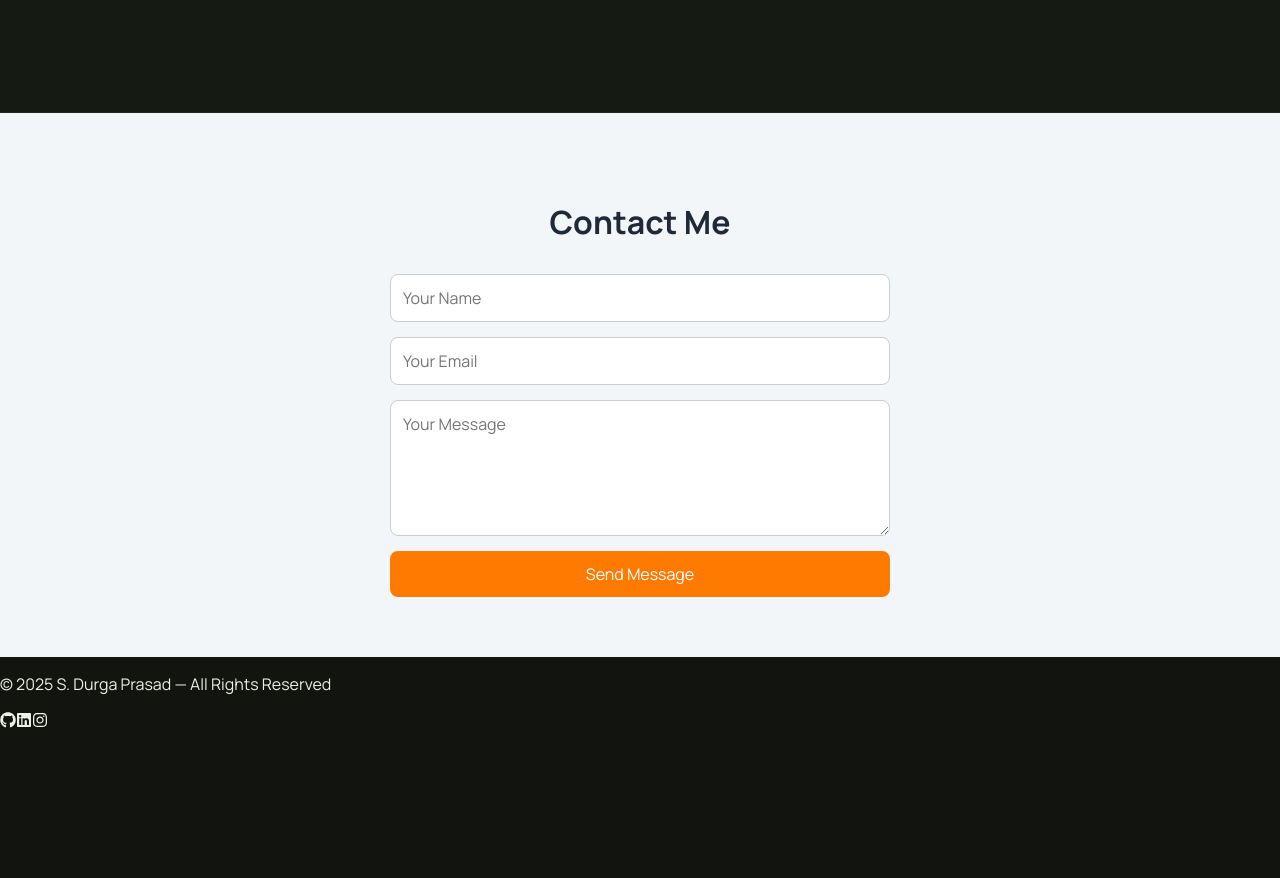
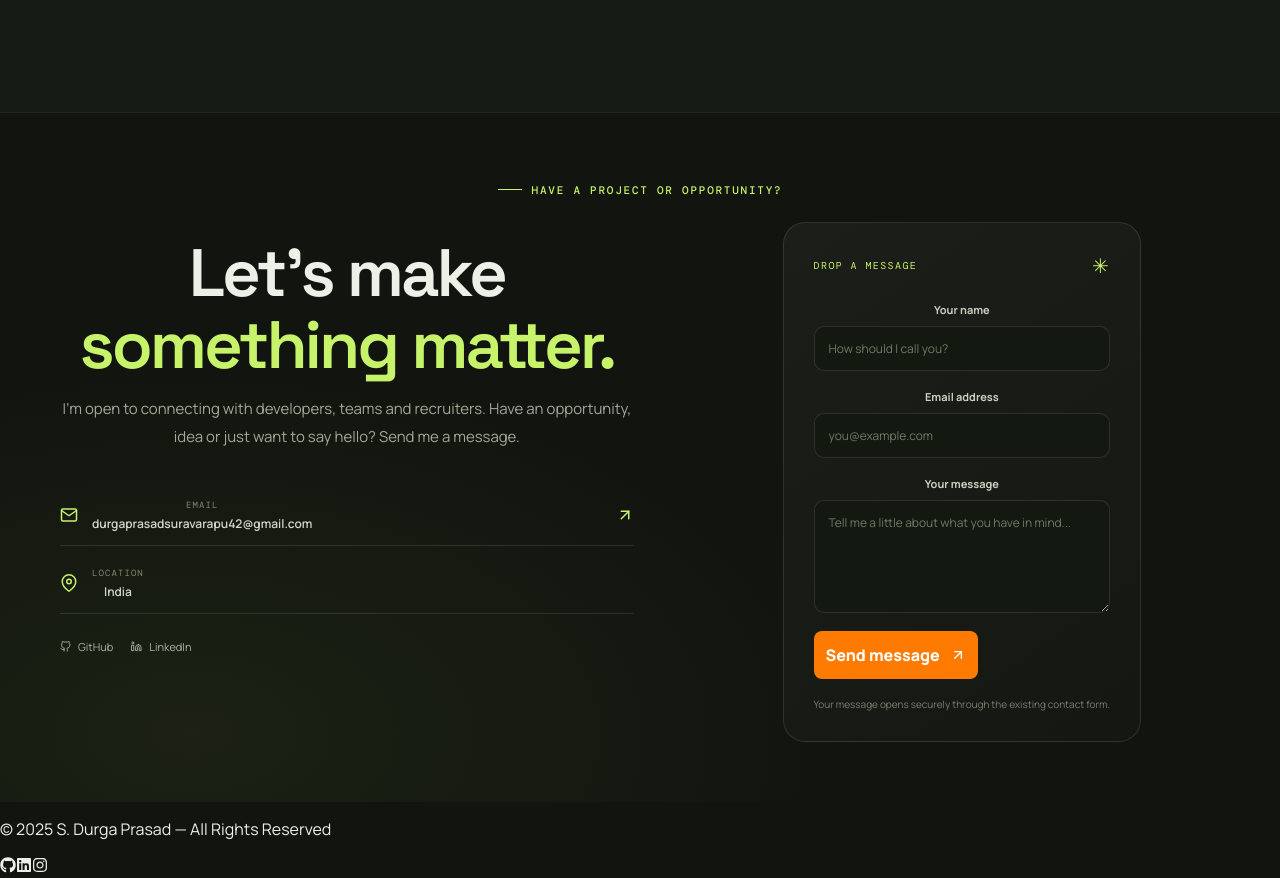
Before and after one commit to durga057/portfolio, a React (Vite) app: page / in a window 1280 px wide. Shown: the part 6142-7020 px from the top of the page. Before the commit the page ends 6875 px from the top, so only its background shows below. Built offline with nearby package versions, Linux system fonts and the light colour scheme.

Commit message:
Complete responsive portfolio redesign

```diff
--- a/src/components/ContactForm.jsx
+++ b/src/components/ContactForm.jsx
@@ -1,41 +1,31 @@
 import '../styles/ContactForm.css';
+import { FiArrowUpRight, FiMail, FiMapPin, FiLinkedin, FiGithub } from 'react-icons/fi';
 
-function ContactForm() {
+export default function ContactForm() {
   return (
-    <section className="contact-section" id="contact">
-      <h2 className="contact-title">Contact Me</h2>
-
-      <form
-        className="contact-form"
-        action="https://docs.google.com/forms/d/e/1FAIpQLSfQd09xOjUSKg_cMR7l_-ulrm-BbV86D93LwNdznksPb5og0Q/formResponse"
-        method="POST"
-        target="_blank"
-      >
-        <input
-          type="text"
-          name="entry.2005620554"
-          placeholder="Your Name"
-          required
-        />
-
-        <input
-          type="email"
-          name="entry.1045781291"
-          placeholder="Your Email"
-          required
-        />
-
-        <textarea
-          name="entry.839337160"
-          placeholder="Your Message"
-          rows="5"
-          required
-        ></textarea>
-
-        <button type="submit">Send Message</button>
-      </form>
+    <section className="section contact-section" id="contact">
+      <div className="container">
+        <div className="section-kicker">HAVE A PROJECT OR OPPORTUNITY?</div>
+        <div className="contact-layout">
+          <div className="contact-copy"><h2 className="section-heading">Let&apos;s make<br /><span className="accent-text">something matter.</span></h2><p className="section-lead">I&apos;m open to connecting with developers, teams and recruiters. Have an opportunity, idea or just want to say hello? Send me a message.</p>
+            <div className="contact-details"><a href="mailto:durgaprasadsuravarapu42@gmail.com"><FiMail /><span><small>EMAIL</small><b>durgaprasadsuravarapu42@gmail.com</b></span><FiArrowUpRight /></a><div><FiMapPin /><span><small>LOCATION</small><b>India</b></span></div></div>
+            <div className="contact-social"><a href="https://github.com/durga057" target="_blank" rel="noreferrer"><FiGithub /> GitHub</a><a href="https://www.linkedin.com/in/durgaprasadsuravarapu/" target="_blank" rel="noreferrer"><FiLinkedin /> LinkedIn</a></div>
+          </div>
+          <form className="contact-form surface" action="https://docs.google.com/forms/d/e/1FAIpQLSfQd09xOjUSKg_cMR7l_-ulrm-BbV86D93LwNdznksPb5og0Q/formResponse" method="POST" target="_blank">
+            <div className="form-heading"><span className="mono">DROP A MESSAGE</span><span className="form-spark">✳</span></div>
+            <label>Your name<input type="text" name="entry.2005620554" placeholder="How should I call you?" required /></label>
+            <label>Email address<input type="email" name="entry.1045781291" placeholder="you@example.com" required /></label>
+            <label>Your message<textarea name="entry.839337160" placeholder="Tell me a little about what you have in mind..." rows="5" required /></label>
+            <button type="submit" className="btn btn-primary">Send message <FiArrowUpRight /></button>
+            <p className="form-note">Your message opens securely through the existing contact form.</p>
+          </form>
+        </div>
+      </div>
+      <style>{`
+        .contact-section{background:radial-gradient(ellipse at 15% 90%,rgba(119,151,63,.1),transparent 45%),#11140f}.contact-layout{display:grid;grid-template-columns:1fr .9fr;gap:70px;margin-top:25px;align-items:start}.contact-copy .section-heading{font-size:clamp(42px,6vw,67px)}.contact-details{display:grid;gap:8px;margin-top:35px}.contact-details>a,.contact-details>div{display:flex;align-items:center;gap:14px;padding:13px 0;border-bottom:1px solid var(--line);color:#d2d9ca}.contact-details svg{color:var(--accent);font-size:18px}.contact-details span{display:grid;gap:4px}.contact-details small{font:9px 'DM Mono';letter-spacing:.12em;color:#7f8b75}.contact-details b{font-size:12px;font-weight:600}.contact-details>a>svg:last-child{margin-left:auto}.contact-social{display:flex;gap:18px;margin-top:25px}.contact-social a{display:flex;align-items:center;gap:7px;color:#a9b49e;font-size:11px}.contact-social a:hover{color:var(--accent)}
+        .contact-form{padding:30px;display:grid;gap:18px}.form-heading{display:flex;justify-content:space-between;align-items:center;margin-bottom:5px;color:var(--accent);font:10px 'DM Mono';letter-spacing:.14em}.form-spark{font-size:20px}.contact-form label{display:grid;gap:9px;color:#c9d1c0;font-size:11px;font-weight:700}.contact-form input,.contact-form textarea{width:100%;border:1px solid var(--line);background:#131810;border-radius:10px;padding:13px 14px;color:var(--text);font-size:12px;outline:none;resize:vertical;transition:border-color .2s}.contact-form input:focus,.contact-form textarea:focus{border-color:rgba(199,243,107,.65)}.contact-form input::placeholder,.contact-form textarea::placeholder{color:#6f7b66}.contact-form button{border:0;cursor:pointer;justify-self:start}.form-note{margin:0;color:#77836e;font-size:10px}
+        @media(max-width:760px){.contact-layout{grid-template-columns:1fr;gap:35px}.contact-form{padding:22px}.contact-copy .section-heading{font-size:46px}}
+      `}</style>
     </section>
   );
 }
-
-export default ContactForm;
```
